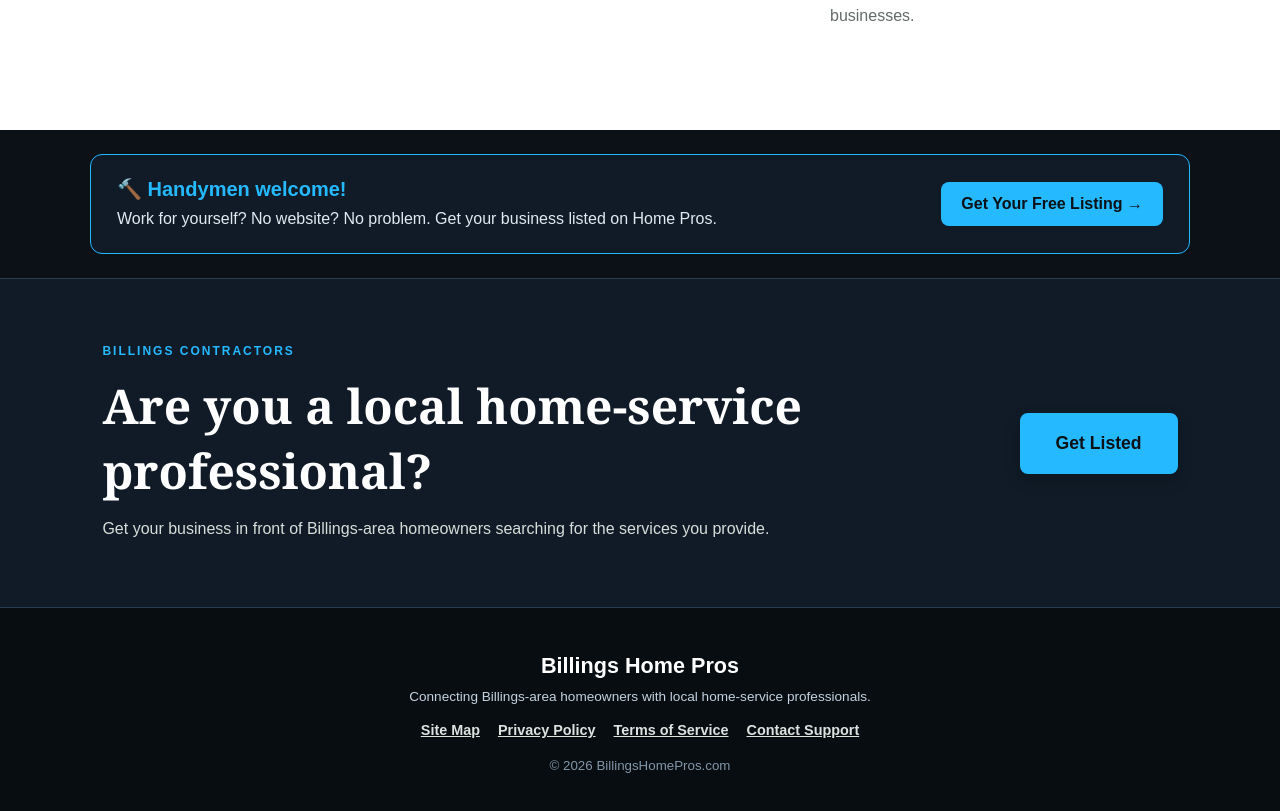
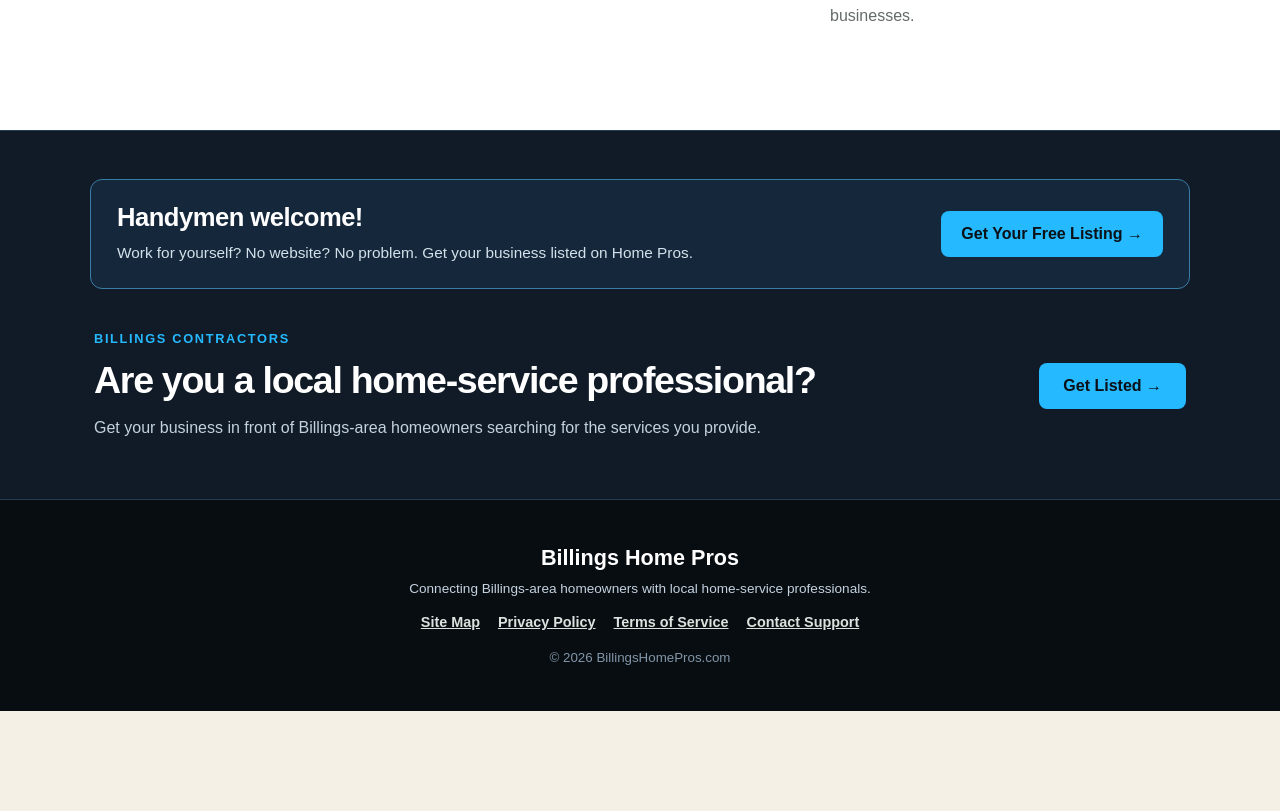
Before and after one commit to Cheddaronbass/billingshomepros, a Next.js app: page / in a window 1280 px wide. Shown: the part 2664-3475 px from the top of the page. After the commit the page ends 3375 px from the top, so only its background shows below. Built offline with nearby package versions, Linux system fonts and the light colour scheme.

Commit message:
Unify handyman banner and contractor section typography and spacing

```diff
--- a/app/page.js
+++ b/app/page.js
@@ -229,31 +229,24 @@ export default function Home() {
         </div>
       </section>
 
-      <section aria-label="Handymen welcome" style={{ background: "#0b1117", padding: "24px 7%" }}>
-        <div style={{ maxWidth: 1100, margin: "0 auto", padding: "22px 26px", border: "1px solid #25b9ff", borderRadius: 12, background: "#101b27", display: "flex", flexWrap: "wrap", alignItems: "center", justifyContent: "space-between", gap: 18 }}>
-          <div>
-            <strong style={{ display: "block", color: "#25b9ff", fontSize: 20, fontWeight: 900, marginBottom: 6 }}>🔨 Handymen welcome!</strong>
-            <p style={{ margin: 0, color: "#e0eaf2", lineHeight: 1.5 }}>Work for yourself? No website? No problem. Get your business listed on Home Pros.</p>
+      <section id="pros" aria-label="For Billings contractors" style={{ background: "#101b27", borderTop: "1px solid #273d50", padding: "48px 7% 58px" }}>
+        <div style={{ maxWidth: 1100, margin: "0 auto" }}>
+          <div style={{ display: "flex", flexWrap: "wrap", alignItems: "center", justifyContent: "space-between", gap: "18px 28px", padding: "22px 26px", background: "#15283b", border: "1px solid #397da4", borderRadius: 12 }}>
+            <div style={{ flex: "1 1 340px", minWidth: 0 }}>
+              <h2 style={{ margin: "0 0 8px", fontFamily: "Arial, Helvetica, sans-serif", fontSize: "clamp(1.25rem, 2.2vw, 1.6rem)", fontWeight: 850, lineHeight: 1.2, color: "#fff", letterSpacing: "-0.02em" }}>Handymen welcome!</h2>
+              <p style={{ margin: 0, color: "#d3e1ea", fontSize: "0.96rem", lineHeight: 1.6 }}>Work for yourself? No website? No problem. Get your business listed on Home Pros.</p>
+            </div>
+            <a href="/get-listed" style={{ display: "inline-flex", alignItems: "center", justifyContent: "center", minHeight: 46, padding: "12px 20px", background: "#25b9ff", color: "#0b1117", borderRadius: 8, fontWeight: 800, textDecoration: "none", textAlign: "center", flexShrink: 0 }}>Get Your Free Listing →</a>
           </div>
-          <a href="/get-listed" style={{ display: "inline-block", padding: "13px 20px", background: "#25b9ff", color: "#0b1117", borderRadius: 8, fontWeight: 800, textDecoration: "none" }}>Get Your Free Listing →</a>
+          <div style={{ display: "flex", flexWrap: "wrap", alignItems: "center", justifyContent: "space-between", gap: "22px 32px", padding: "42px 4px 0" }}>
+            <div style={{ flex: "1 1 380px", minWidth: 0 }}>
+              <div style={{ color: "#25b9ff", fontSize: "0.8rem", fontWeight: 800, letterSpacing: "0.13em", marginBottom: 12 }}>BILLINGS CONTRACTORS</div>
+              <h2 style={{ color: "#fff", fontFamily: "Arial, Helvetica, sans-serif", fontSize: "clamp(1.6rem, 3vw, 2.35rem)", fontWeight: 850, letterSpacing: "-0.035em", lineHeight: 1.2, margin: "0 0 12px" }}>Are you a local home-service professional?</h2>
+              <p style={{ color: "#c4d2df", lineHeight: 1.65, margin: 0 }}>Get your business in front of Billings-area homeowners searching for the services you provide.</p>
+            </div>
+            <a href="/get-listed" style={{ display: "inline-flex", alignItems: "center", justifyContent: "center", minHeight: 46, padding: "12px 24px", background: "#25b9ff", color: "#0b1117", borderRadius: 8, fontWeight: 800, textDecoration: "none", flexShrink: 0 }}>Get Listed →</a>
+          </div>
         </div>
-      </section>
-
-      <section className="proSection" id="pros">
-        <div>
-          <div className="eyebrow light">BILLINGS CONTRACTORS</div>
-
-          <h2>Are you a local home-service professional?</h2>
-
-          <p>
-            Get your business in front of Billings-area homeowners searching
-            for the services you provide.
-          </p>
-        </div>
-
-        <a className="lightButton" href="/get-listed">
-  Get Listed
-</a>
       </section>
 
       <footer>
```
